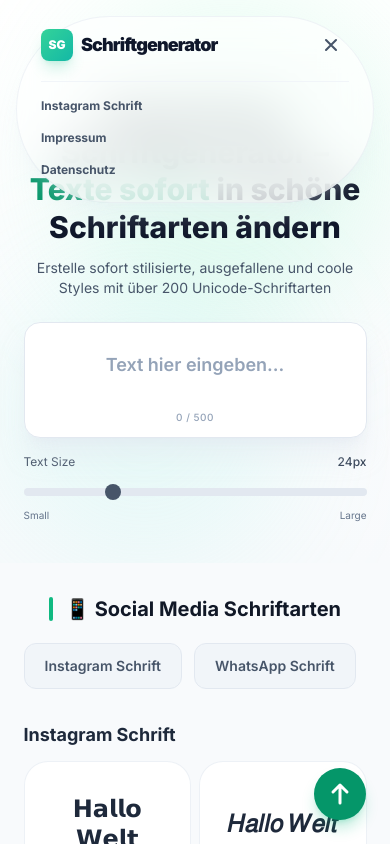
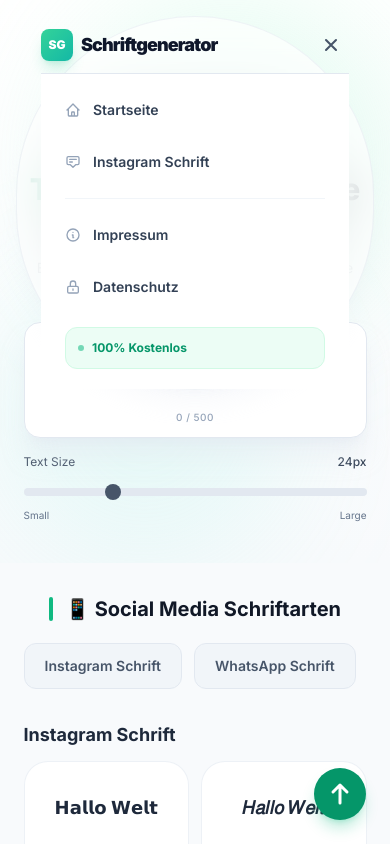
Before and after one commit to SajidKhanNiazi/Schriftgenerator, a Next.js app: page / in a window 390 px wide. Both pictures are taken after a click on the button 331 px from the left and 45 px from the top of the page. Shown: the top 844 px of the page. Built offline with nearby package versions, Linux system fonts and the light colour scheme.

Commit message:
Design for mobile

```diff
--- a/src/app/page.tsx
+++ b/src/app/page.tsx
@@ -136,7 +136,7 @@ export default function Home() {
                           <h3 className="text-lg font-bold text-slate-800 dark:text-slate-200 mb-3">
                             {subCat.title}
                           </h3>
-                          <div className="grid grid-cols-2 sm:grid-cols-2 md:grid-cols-3 lg:grid-cols-4 gap-2 sm:gap-3 md:gap-4">
+                          <div className="grid grid-cols-2 sm:grid-cols-2 md:grid-cols-3 lg:grid-cols-4 gap-3 sm:gap-4 md:gap-4">
                             {subCat.items.map((font) => (
                               <FontCard
                                 key={font.id}
@@ -153,7 +153,7 @@ export default function Home() {
                     </div>
                   ) : (
                     /* Render regular items if no sub-categories */
-                    <div className="grid grid-cols-2 sm:grid-cols-2 md:grid-cols-3 lg:grid-cols-4 gap-2 sm:gap-3 md:gap-4 max-w-7xl mx-auto">
+                    <div className="grid grid-cols-2 sm:grid-cols-2 md:grid-cols-3 lg:grid-cols-4 gap-3 sm:gap-4 md:gap-4 max-w-7xl mx-auto">
                       {section.items.map((font) => (
                         <FontCard
                           key={font.id}
--- a/src/components/FontCard.tsx
+++ b/src/components/FontCard.tsx
@@ -31,16 +31,20 @@ export default function FontCard({ generatedText, size, onCopy }: FontCardProps)
     <button
       type="button"
       onClick={handleCopy}
-      className={`group relative w-full text-left bg-white dark:bg-slate-900 rounded-3xl border border-slate-200/60 dark:border-slate-800/60 p-6 transition-all duration-500 cursor-pointer hover:border-emerald-500/40 hover:glow-shadow-emerald active:scale-[0.98] overflow-hidden focus:outline-none focus:ring-2 focus:ring-emerald-500/20 ${copied ? 'ring-2 ring-emerald-500/50' : ''}`}
+      className={`group relative w-full text-left bg-white dark:bg-slate-900 rounded-3xl border border-slate-200/60 dark:border-slate-800/60 p-4 md:p-6 transition-all duration-500 cursor-pointer hover:border-emerald-500/40 hover:glow-shadow-emerald active:scale-[0.98] overflow-hidden focus:outline-none focus:ring-2 focus:ring-emerald-500/20 ${copied ? 'ring-2 ring-emerald-500/50' : ''}`}
     >
       {/* Subtle Gradient Overlay */}
       <div className="absolute inset-0 bg-gradient-to-br from-emerald-500/[0.02] to-teal-500/[0.02] opacity-0 group-hover:opacity-100 transition-opacity duration-700" />
 
       {/* Generated Text - Clean & Elegant */}
-      <div className="flex items-center justify-center min-h-[72px] py-2 relative z-10 transition-transform duration-500 group-hover:scale-[1.02]">
+      <div className="flex items-center justify-center min-h-[60px] md:min-h-[72px] py-2 relative z-10 transition-transform duration-500 group-hover:scale-[1.02]">
         <p
-          className="text-center break-words leading-tight font-semibold text-slate-800 dark:text-slate-100"
-          style={{ fontSize: `${size}px` }}
+          className="text-center break-all leading-snug font-semibold text-slate-800 dark:text-slate-100 px-1"
+          style={{
+            fontSize: `clamp(14px, ${size * 0.75}px, ${size}px)`,
+            wordBreak: 'break-word',
+            overflowWrap: 'anywhere'
+          }}
         >
           {generatedText}
         </p>
--- a/src/components/Header.tsx
+++ b/src/components/Header.tsx
@@ -59,11 +59,60 @@ export default function Header() {
 
           {/* Mobile Navigation */}
           {isMounted && isMenuOpen && (
-            <div className="md:hidden pt-2 pb-6 animate-fade-in">
-              <div className="flex flex-col gap-4 border-t border-slate-100 dark:border-slate-800 pt-4">
-                <Link href="/instagram-schrift" className="text-xs font-bold text-slate-600 dark:text-slate-400" onClick={() => setIsMenuOpen(false)}>Instagram Schrift</Link>
-                <Link href="/impressum" className="text-xs font-bold text-slate-600 dark:text-slate-400" onClick={() => setIsMenuOpen(false)}>Impressum</Link>
-                <Link href="/datenschutz" className="text-xs font-bold text-slate-600 dark:text-slate-400" onClick={() => setIsMenuOpen(false)}>Datenschutz</Link>
+            <div className="md:hidden pt-3 pb-5 border-t border-slate-200 dark:border-slate-700 bg-white dark:bg-slate-900 animate-fade-in">
+              <div className="flex flex-col gap-1 px-2">
+                <Link
+                  href="/"
+                  className="group flex items-center gap-3 px-4 py-3.5 text-sm font-semibold text-slate-700 dark:text-slate-200 hover:bg-emerald-50 dark:hover:bg-emerald-500/10 hover:text-emerald-600 dark:hover:text-emerald-400 rounded-xl transition-all [-webkit-tap-highlight-color:transparent]"
+                  onClick={() => setIsMenuOpen(false)}
+                >
+                  <svg className="w-4 h-4 text-slate-400 group-hover:text-emerald-500 transition-colors" fill="none" stroke="currentColor" viewBox="0 0 24 24">
+                    <path strokeLinecap="round" strokeLinejoin="round" strokeWidth={2} d="M3 12l2-2m0 0l7-7 7 7M5 10v10a1 1 0 001 1h3m10-11l2 2m-2-2v10a1 1 0 01-1 1h-3m-6 0a1 1 0 001-1v-4a1 1 0 011-1h2a1 1 0 011 1v4a1 1 0 001 1m-6 0h6" />
+                  </svg>
+                  <span>Startseite</span>
+                </Link>
+
+                <Link
+                  href="/instagram-schrift"
+                  className="group flex items-center gap-3 px-4 py-3.5 text-sm font-semibold text-slate-700 dark:text-slate-200 hover:bg-emerald-50 dark:hover:bg-emerald-500/10 hover:text-emerald-600 dark:hover:text-emerald-400 rounded-xl transition-all [-webkit-tap-highlight-color:transparent]"
+                  onClick={() => setIsMenuOpen(false)}
+                >
+                  <svg className="w-4 h-4 text-slate-400 group-hover:text-emerald-500 transition-colors" fill="none" stroke="currentColor" viewBox="0 0 24 24">
+                    <path strokeLinecap="round" strokeLinejoin="round" strokeWidth={2} d="M7 8h10M7 12h4m1 8l-4-4H5a2 2 0 01-2-2V6a2 2 0 012-2h14a2 2 0 012 2v8a2 2 0 01-2 2h-3l-4 4z" />
+                  </svg>
+                  <span>Instagram Schrift</span>
+                </Link>
+
+                <div className="h-px bg-slate-100 dark:bg-slate-800 my-2 mx-4" />
+
+                <Link
+                  href="/impressum"
+                  className="group flex items-center gap-3 px-4 py-3.5 text-sm font-semibold text-slate-700 dark:text-slate-200 hover:bg-emerald-50 dark:hover:bg-emerald-500/10 hover:text-emerald-600 dark:hover:text-emerald-400 rounded-xl transition-all [-webkit-tap-highlight-color:transparent]"
+                  onClick={() => setIsMenuOpen(false)}
+                >
+                  <svg className="w-4 h-4 text-slate-400 group-hover:text-emerald-500 transition-colors" fill="none" stroke="currentColor" viewBox="0 0 24 24">
+                    <path strokeLinecap="round" strokeLinejoin="round" strokeWidth={2} d="M13 16h-1v-4h-1m1-4h.01M21 12a9 9 0 11-18 0 9 9 0 0118 0z" />
+                  </svg>
+                  <span>Impressum</span>
+                </Link>
+
+                <Link
+                  href="/datenschutz"
+                  className="group flex items-center gap-3 px-4 py-3.5 text-sm font-semibold text-slate-700 dark:text-slate-200 hover:bg-emerald-50 dark:hover:bg-emerald-500/10 hover:text-emerald-600 dark:hover:text-emerald-400 rounded-xl transition-all [-webkit-tap-highlight-color:transparent]"
+                  onClick={() => setIsMenuOpen(false)}
+                >
+                  <svg className="w-4 h-4 text-slate-400 group-hover:text-emerald-500 transition-colors" fill="none" stroke="currentColor" viewBox="0 0 24 24">
+                    <path strokeLinecap="round" strokeLinejoin="round" strokeWidth={2} d="M12 15v2m-6 4h12a2 2 0 002-2v-6a2 2 0 00-2-2H6a2 2 0 00-2 2v6a2 2 0 002 2zm10-10V7a4 4 0 00-8 0v4h8z" />
+                  </svg>
+                  <span>Datenschutz</span>
+                </Link>
+
+                <div className="mt-3 mx-4 p-3 bg-emerald-50 dark:bg-emerald-500/10 rounded-xl border border-emerald-100 dark:border-emerald-500/20">
+                  <div className="flex items-center gap-2">
+                    <span className="w-1.5 h-1.5 rounded-full bg-emerald-500 animate-pulse" />
+                    <span className="text-xs font-bold text-emerald-600 dark:text-emerald-400">100% Kostenlos</span>
+                  </div>
+                </div>
               </div>
             </div>
           )}
```
